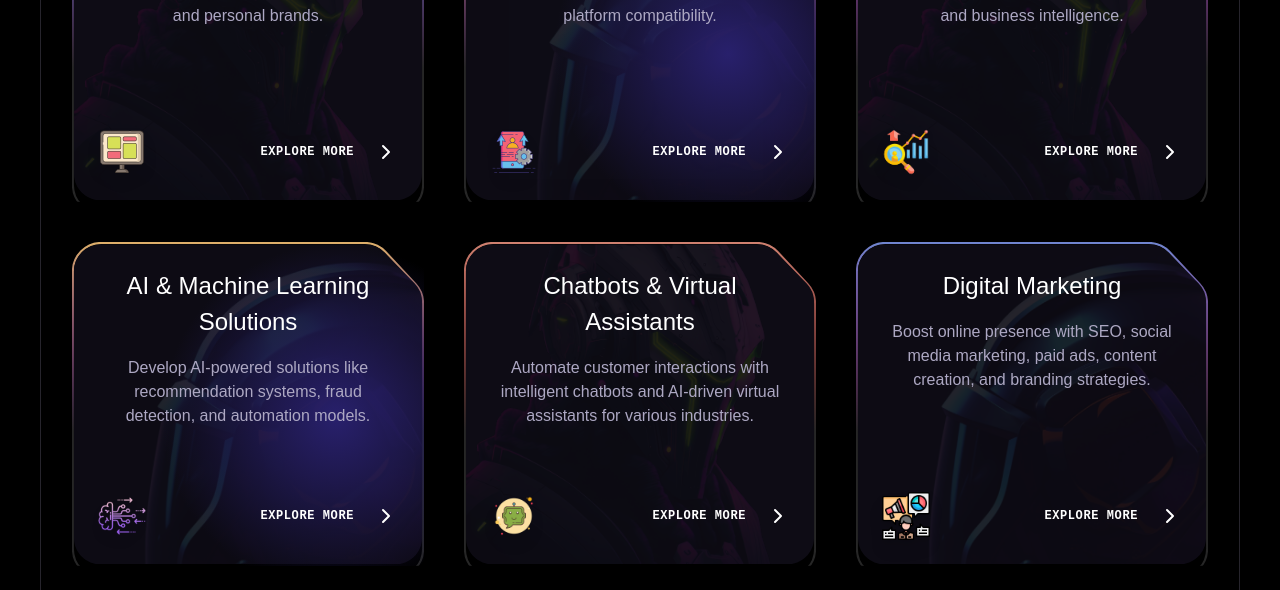
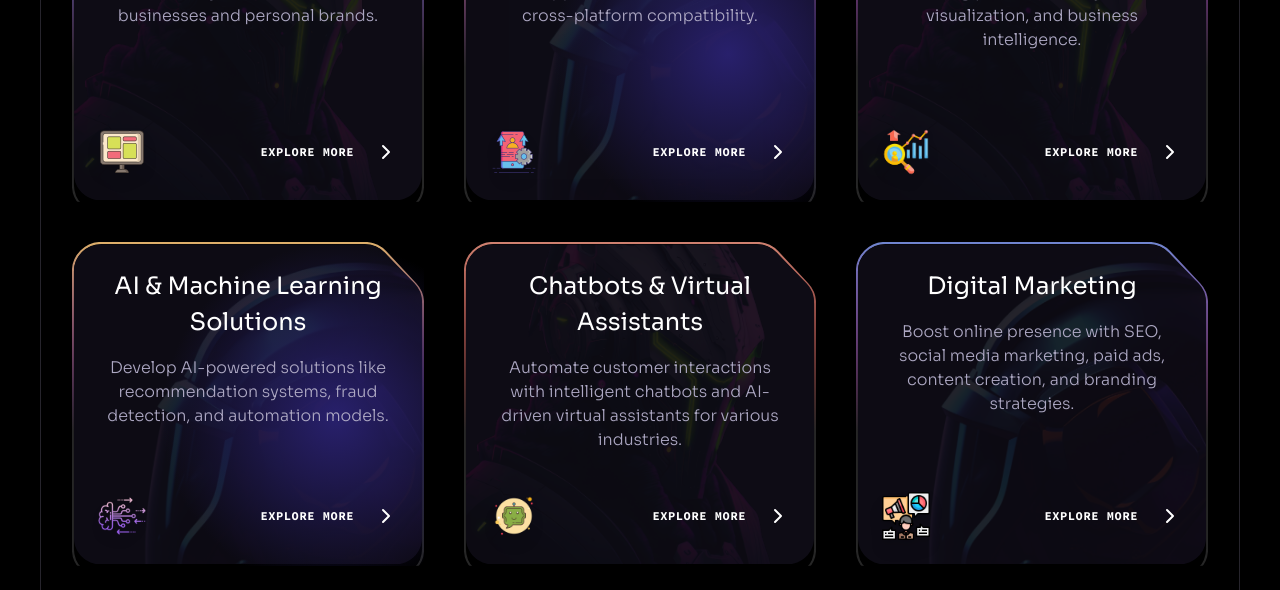
Before and after one commit to GIGANXT/Giganxt_Solutions, a React (Vite) app: page / in a window 1280 px wide. Shown: the part 1600-2190 px from the top of the page. Built offline with nearby package versions, Linux system fonts and the light colour scheme.

Commit message:
Update index.css

```diff
--- a/src/index.css
+++ b/src/index.css
@@ -1,3 +1,8 @@
+@import url("https://fonts.googleapis.com/css2?family=Sora:wght@300;400;600&display=swap");
+@import url("https://fonts.googleapis.com/css2?family=Source+Code+Pro:wght@400;600;700&display=swap");
+@import url("https://fonts.googleapis.com/css2?family=Space+Grotesk:wght@300&display=swap");
+@import url('https://fonts.googleapis.com/css2?family=Material+Symbols+Outlined&display=swap');
+
 /* CSS Reset for consistent rendering */
 *, *::before, *::after {
   box-sizing: border-box;
@@ -7,11 +12,6 @@ html, body {
   margin: 0;
   padding: 0;
 }
-
-@import url("https://fonts.googleapis.com/css2?family=Sora:wght@300;400;600&display=swap");
-@import url("https://fonts.googleapis.com/css2?family=Source+Code+Pro:wght@400;600;700&display=swap");
-@import url("https://fonts.googleapis.com/css2?family=Space+Grotesk:wght@300&display=swap");
-@import url('https://fonts.googleapis.com/css2?family=Material+Symbols+Outlined&display=swap');
 
 @tailwind base;
 @tailwind components;
```
